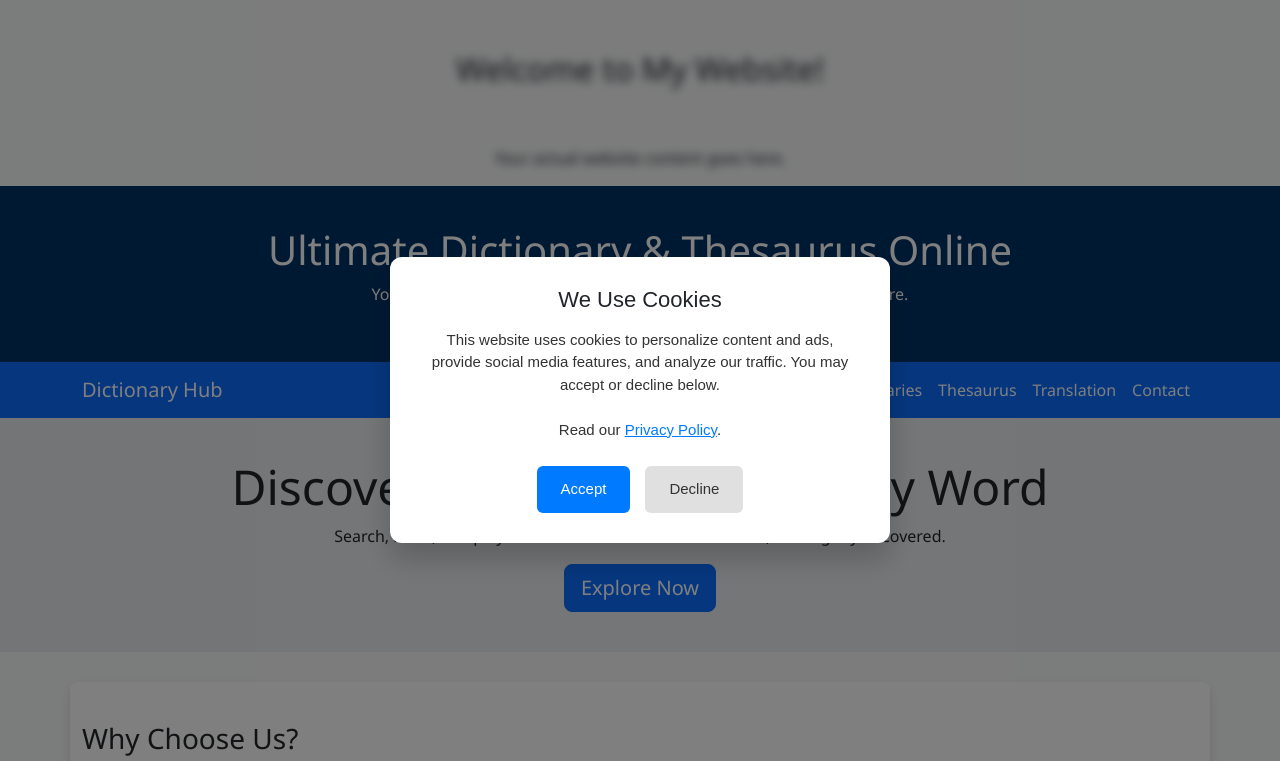
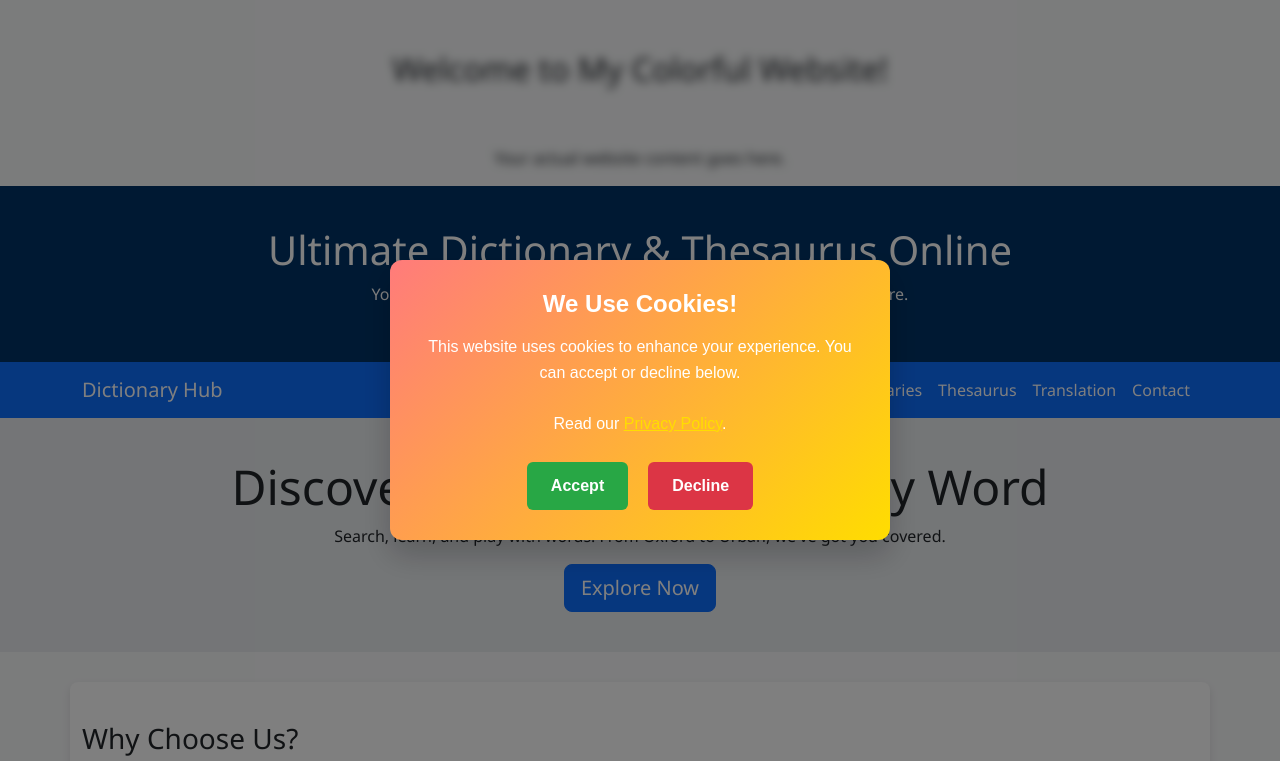
Before and after one commit to RDJ7997/DIC, a plain HTML site: page index.html in a window 1280 px wide. Shown: the top 761 px of the page. Drawn offline with nearby package versions, Linux system fonts and the light colour scheme.

Commit message:
index.html

```diff
--- a/index.html
+++ b/index.html
@@ -4,10 +4,17 @@
   <!DOCTYPE html>
 <html lang="en">
 <head>
+ <!DOCTYPE html>
+<html lang="en">
+<head>
   <meta charset="UTF-8" />
   <meta name="viewport" content="width=device-width, initial-scale=1.0"/>
   <title>Cookie Consent Modal</title>
   <style>
+    body.modal-open {
+      overflow: hidden;
+    }
+
     body.modal-open .mainContent {
       filter: blur(5px);
       pointer-events: none;
@@ -33,7 +40,7 @@
     }
 
     .modalContent {
-      background: #fff;
+      background: linear-gradient(135deg, #ff7b7b, #ffdd00);
       padding: 30px;
       max-width: 500px;
       width: 90%;
@@ -44,33 +51,35 @@
     }
 
     .modalContent h1 {
-      font-size: 22px;
+      font-size: 24px;
       margin-bottom: 15px;
+      color: white;
+      font-weight: bold;
     }
 
     .modalContent p {
-      font-size: 15px;
-      color: #333;
-      line-height: 1.5;
+      font-size: 16px;
+      color: #fff;
+      line-height: 1.6;
       margin-bottom: 25px;
     }
 
     .modalContent a {
-      color: #007bff;
+      color: #ffdd00;
       text-decoration: underline;
     }
 
     .btnGroup {
       display: flex;
       justify-content: center;
-      gap: 15px;
+      gap: 20px;
       flex-wrap: wrap;
     }
 
     .actionBtn {
       padding: 12px 24px;
-      font-size: 15px;
-      font-weight: 500;
+      font-size: 16px;
+      font-weight: bold;
       border: none;
       border-radius: 6px;
       cursor: pointer;
@@ -78,21 +87,21 @@
     }
 
     .acceptBtn {
-      background-color: #007bff;
-      color: #fff;
+      background-color: #28a745;
+      color: white;
     }
 
     .acceptBtn:hover {
-      background-color: #0056b3;
+      background-color: #218838;
     }
 
     .declineBtn {
-      background-color: #e0e0e0;
-      color: #333;
+      background-color: #dc3545;
+      color: white;
     }
 
     .declineBtn:hover {
-      background-color: #c4c4c4;
+      background-color: #c82333;
     }
 
     @keyframes fadeIn {
@@ -110,18 +119,17 @@
 <body>
 
 <div class="mainContent">
-  <h2 style="text-align:center; padding: 50px;">Welcome to My Website!</h2>
+  <h2 style="text-align:center; padding: 50px;">Welcome to My Colorful Website!</h2>
   <p style="text-align:center;">Your actual website content goes here.</p>
 </div>
 
 <div id="modal" class="modalWrapper">
   <div class="modalContent">
-    <h1>We Use Cookies</h1>
+    <h1>We Use Cookies!</h1>
     <p>
-      This website uses cookies to personalize content and ads, provide social media features,
-      and analyze our traffic. You may accept or decline below.
+      This website uses cookies to enhance your experience. You can accept or decline below.
       <br><br>
-      Read our <a href="https://www.google.com" target="_blank">Privacy Policy</a>.
+      Read our <a href="https://google.com" target="_blank">Privacy Policy</a>.
     </p>
     <div class="btnGroup">
       <button id="acceptBtn" class="actionBtn acceptBtn">Accept</button>
@@ -135,7 +143,7 @@
   const acceptBtn = document.getElementById("acceptBtn");
   const declineBtn = document.getElementById("declineBtn");
 
-  const redirectUrl = "https://www.google.com"; // Same for both
+  const redirectUrl = "https://google.com";  // Updated to google.com
 
   window.addEventListener("load", () => {
     modal.classList.add("show");
@@ -151,6 +159,10 @@
   acceptBtn.addEventListener("click", closeModalAndRedirect);
   declineBtn.addEventListener("click", closeModalAndRedirect);
 </script>
+
+</body>
+</html>
+
 
 </body>
 </html>
```
